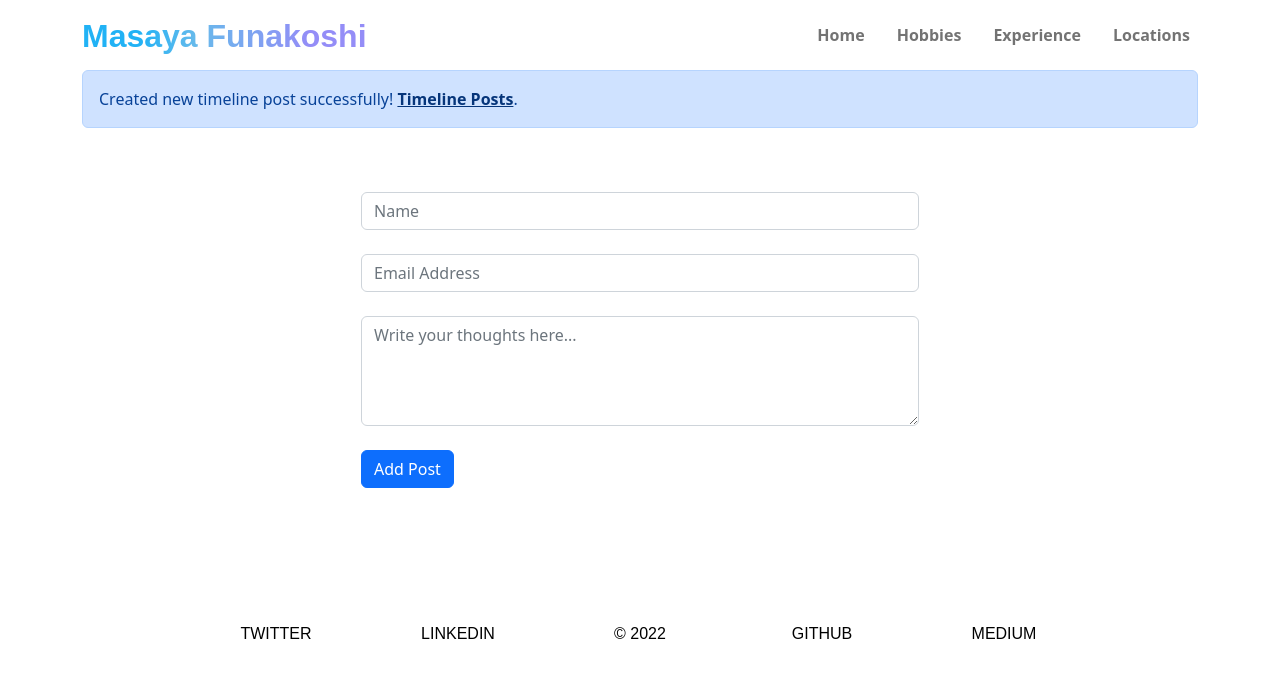
After one commit to MLH-Fellowship/project-22-fal-13-hackathon-team-1, a Flask app: page /timeline in a window 1280 px wide. The commit adds this page. Shown: the top 678 px of the page. Run offline with Flask 2, Linux system fonts and the light colour scheme; parts of the project's set-up code (start-up, migrations or seed data) failed here and were passed over.

Commit message:
Created timeline, and POST data

```diff
--- a/app/static/styles/main.css
+++ b/app/static/styles/main.css
@@ -49,6 +49,9 @@ body {
     animation: gradient-animation 2s ease infinite;
 }
 
+.input{
+    max-width: 600px;
+}
 
 /* GRADIENT TEXT ANIMATIONS */
 @-webkit-keyframes gradient-animation {
--- /dev/null
+++ b/app/templates/timeline.html
@@ -0,0 +1,61 @@
+{% extends "pageOverlay.html" %}
+
+{% block content %}
+<body>
+    <div class="alert alert-primary" role="alert">
+        Created new timeline post successfully! <a href="http://localhost:5000/api/timeline_post" target="_blank" class="alert-link">Timeline Posts</a>.
+    </div>
+    <section class="d-flex flex-column justify-content-center align-items-center">
+        <form class="mt-5 w-50" id="form">
+            <div class="row-auto input mb-4">
+                <label for="input_post_name" class="visually-hidden">Name</label>
+                <input type="text" class="form-control" id="input_post_name" placeholder="Name">
+            </div>
+            <div class="row-auto input mb-4">
+                <label for="input_post_email" class="visually-hidden">Email</label>
+                <input type="email" class="form-control" id="input_post_email" placeholder="Email Address">
+            </div>
+            <div class="row-auto input mb-4">
+                <label for="input_post_content" class="visually-hidden">Content</label>
+                <textarea class="form-control" id="input_post_content" rows="4" placeholder="Write your thoughts here..."></textarea>
+            </div>
+            <div class="row-3 mb-4">
+                <button type="submit" class="btn btn-primary mb-3">
+                    Add Post
+                </button>
+            </div>
+        </form>
+    </section>
+
+    <section>
+        <ul>
+
+        </ul>
+    </section>
+
+    <script>
+        const form = document.getElementById('form')
+        const input1 = document.getElementById('input_post_name')
+        const input2 = document.getElementById('input_post_email')
+        const input3 = document.getElementById('input_post_content')
+        const alert = document.getElementsByClassName('alert')
+        form.addEventListener('submit', (e) => {
+            //prevent reload
+            e.preventDefault();
+            let inputArr = ["name=" + input1.value, "email=" + input2.value, "content=" + input3.value]
+            let payload = inputArr.join("&")
+            console.log(payload);
+        })
+
+        const postSubmit = () => {
+
+        }
+
+        const clearValues = () => {
+            input1.value = ""
+            input2.value = ""
+            input3.value = ""
+        }
+    </script>
+</body>
+{% endblock content %}
```
